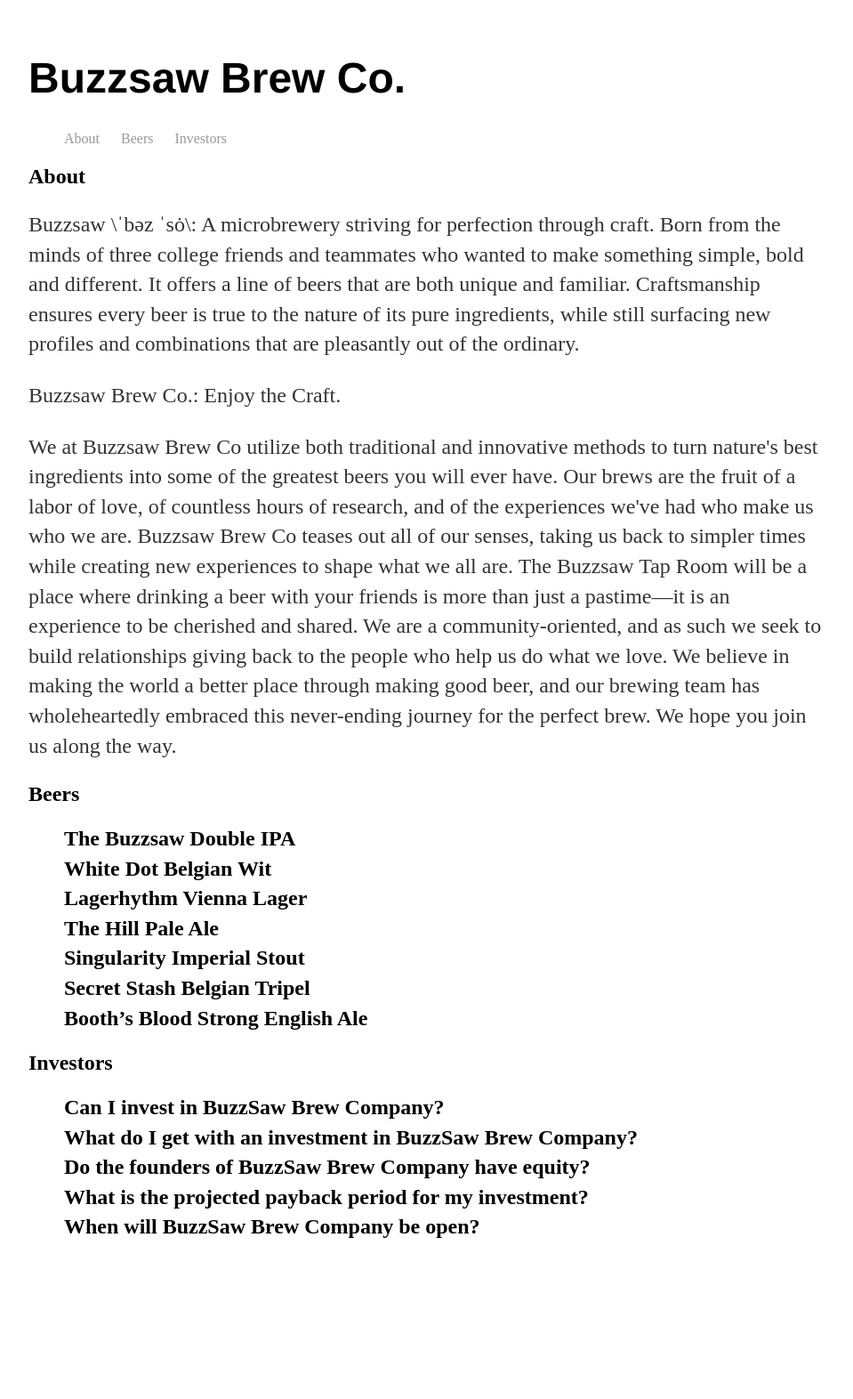
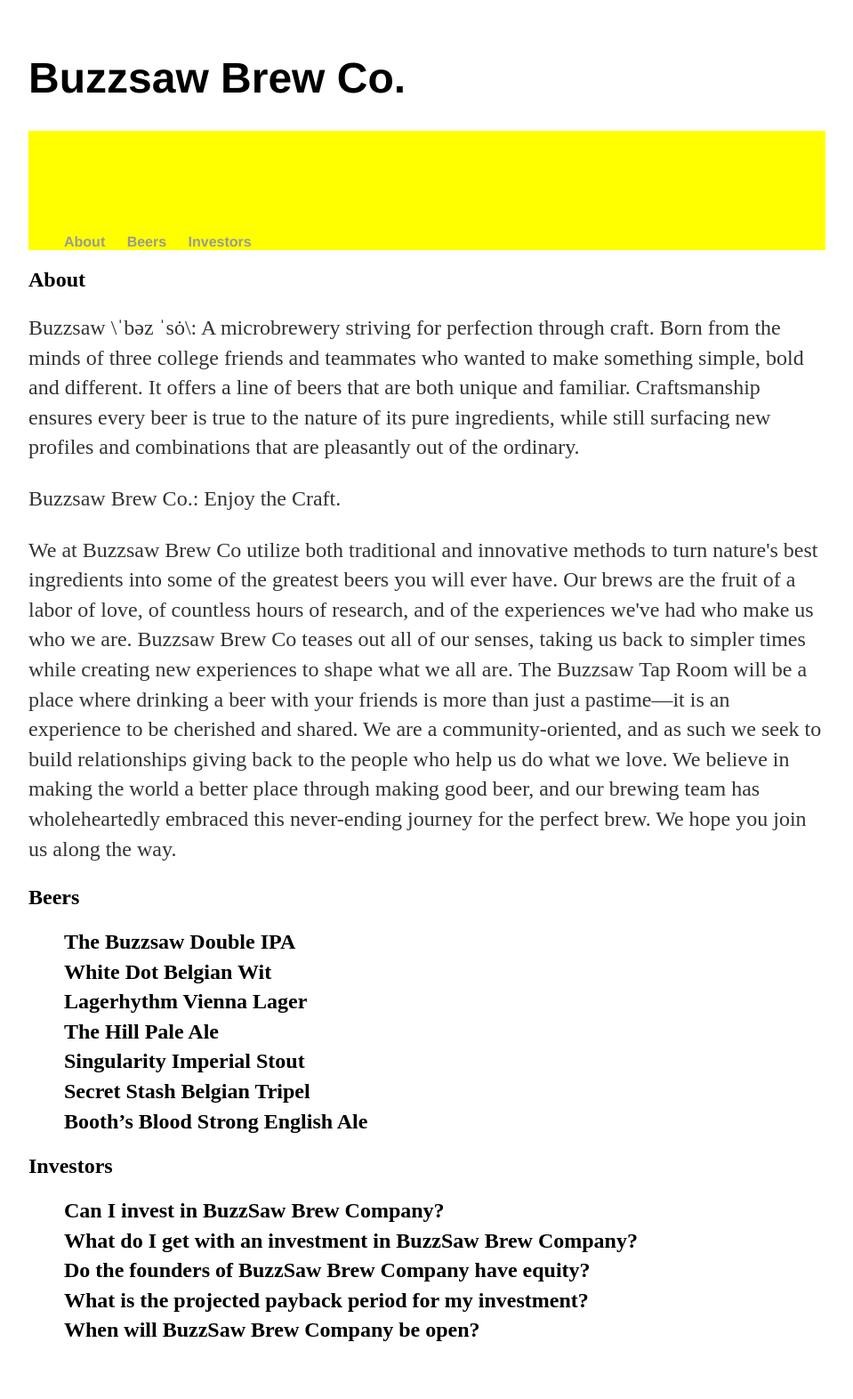
Before and after one commit to arquinn/arquinn.github.io, a Jekyll site: the page built from test.html, in a window 1280 px wide. Shown: the whole page at 89% size, without its empty margins (160-1119 px from the left). Built offline with Jekyll 4.4.1, drawn with Linux system fonts in a browser that asks for light colours; nearby versions of some CDN libraries; before the commit the page ends 1456 px from its top, so only the background shows below that.

Commit message:
Update sections.html

```diff
--- a/_layouts/sections.html
+++ b/_layouts/sections.html
@@ -6,16 +6,15 @@
 		</head>
 		<body>
 
-<section>
-<nav id="mainNav" class="navbar-fixed">
+<div class="navbar">
+<nav>
     <ul class="nav">
       <li><a class="page-scroll" href="#About">About</a></li>
       <li><a class="page-scroll" href="#Beers">Beers</a></li>
       <li><a class="page-scroll" href="#Investors">Investors</a></li>
     </ul>
 </nav>
-</section>
-
+</div>
 	<div class="container">
 
 			{{ content }}
```
